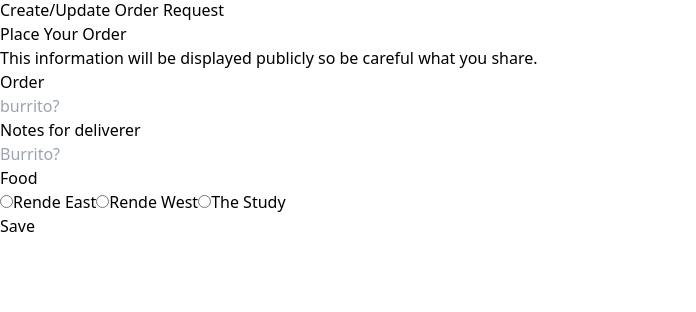
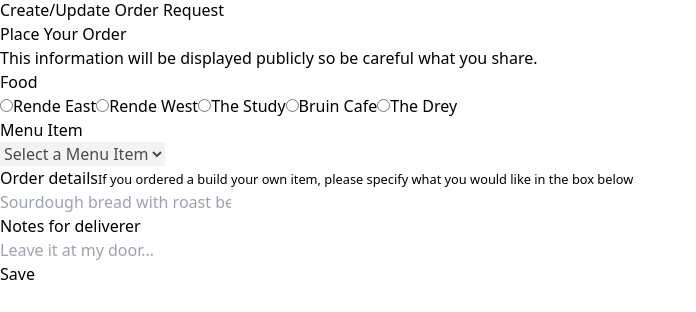
Before and after one commit to andxsu/CS_35L_24S, a React (Vite) app in the folder client/: page /create in a window 1280 px wide. Shown: the part 326-638 px from the top of the page, without its empty margins (0-696 px from the left). Built offline with nearby package versions, Linux system fonts and the light colour scheme.

Commit message:
Added UI updates to order screen

```diff
--- a/client/src/components/Record.jsx
+++ b/client/src/components/Record.jsx
@@ -4,17 +4,19 @@
 export default function Order() {
   const [form, setForm] = useState({
     dining_hall: "",
+    food_item: "",
     food_order: "",
     notes_for_deliverer: "",
   });
   const [isNew, setIsNew] = useState(true);
+  const [menuItems, setMenuItems] = useState([]);
   const params = useParams();
   const navigate = useNavigate();
 
   useEffect(() => {
     async function fetchData() {
       const id = params.id?.toString() || undefined;
-      if(!id) return;
+      if (!id) return;
       setIsNew(false);
       const response = await fetch(
         `http://localhost:5050/orders/${params.id.toString()}`
@@ -33,24 +35,32 @@
       setForm(order);
     }
     fetchData();
-    return;
   }, [params.id, navigate]);
 
-  // These methods will update the state properties.
+  useEffect(() => {
+    const diningHallsMenus = {
+      "Rendezvous East": ["California Sushi Bowl", "Build your own bowl"],
+      "Rendezvous West": ["Build your own burrito", "Build your own buritto bowl", "Chicken Quesadillas"],
+      "The Study": ["Build your own pizza", "Build your own sandwich", "Build your own salad", "Pretzel and sausage platter", "Swiss fondue frites", "Cream and fruits waffle", "Nutella Waffle", "Coffee"],
+      "The Drey": ["California Roll", "Cucumber avocado roll", "Berry Somoothie", "Roast Beef Sandwich", "BLT"],
+      "Bruin Cafe": ["BBQ Beef Brisket Sandwich", "Buffalo Sandwich", "Cheesesteak", "Chicken Caesar", "The Cuban"]
+    };
+
+    setMenuItems(diningHallsMenus[form.dining_hall] || []);
+  }, [form.dining_hall]);
+
   function updateForm(value) {
     return setForm((prev) => {
       return { ...prev, ...value };
     });
   }
 
-  // This function will handle the submission.
   async function onSubmit(e) {
     e.preventDefault();
     const person = { ...form };
     try {
       let response;
       if (isNew) {
-        // if we are adding a new order we will POST to /orders.
         response = await fetch("http://localhost:5050/orders", {
           method: "POST",
           headers: {
@@ -59,7 +69,6 @@
           body: JSON.stringify(person),
         });
       } else {
-        // if we are updating a order we will PATCH to /orders/:id.
         response = await fetch(`http://localhost:5050/orders/${params.id}`, {
           method: "PATCH",
           headers: {
@@ -75,73 +84,26 @@
     } catch (error) {
       console.error('A problem occurred with your fetch operation: ', error);
     } finally {
-      setForm({ dining_hall: "", food_order: "", notes_for_deliverer: ""});
+      setForm({ dining_hall: "", food_item: "", food_order: "", notes_for_deliverer: ""});
       navigate("/");
     }
   }
 
-  // This following section will display the form that takes the input from the user.
   return (
     <>
       <h3 className="text-lg font-semibold p-4">Create/Update Order Request</h3>
-      <form
-        onSubmit={onSubmit}
-        className="border rounded-lg overflow-hidden p-4"
-      >
+      <form onSubmit={onSubmit} className="border rounded-lg overflow-hidden p-4">
         <div className="grid grid-cols-1 gap-x-8 gap-y-10 border-b border-slate-900/10 pb-12 md:grid-cols-2">
           <div>
             <h2 className="text-base font-semibold leading-7 text-slate-900">
               Place Your Order
             </h2>
             <p className="mt-1 text-sm leading-6 text-slate-600">
-              This information will be displayed publicly so be careful what you
-              share.
+              This information will be displayed publicly so be careful what you share.
             </p>
           </div>
 
           <div className="grid max-w-2xl grid-cols-1 gap-x-6 gap-y-8 ">
-            <div className="sm:col-span-4">
-              <label
-                htmlFor="order"
-                className="block text-sm font-medium leading-6 text-slate-900"
-              >
-                Order
-              </label>
-              <div className="mt-2">
-                <div className="flex rounded-md shadow-sm ring-1 ring-inset ring-slate-300 focus-within:ring-2 focus-within:ring-inset focus-within:ring-indigo-600 sm:max-w-md">
-                  <input
-                    type="text"
-                    name="order"
-                    id="order"
-                    className="block flex-1 border-0 bg-transparent py-1.5 pl-1 text-slate-900 placeholder:text-slate-400 focus:ring-0 sm:text-sm sm:leading-6"
-                    placeholder="burrito?"
-                    value={form.food_order}
-                    onChange={(e) => updateForm({ food_order: e.target.value })}
-                  />
-                </div>
-              </div>
-            </div>
-            <div className="sm:col-span-4">
-              <label
-                htmlFor="notes"
-                className="block text-sm font-medium leading-6 text-slate-900"
-              >
-                Notes for deliverer
-              </label>
-              <div className="mt-2">
-                <div className="flex rounded-md shadow-sm ring-1 ring-inset ring-slate-300 focus-within:ring-2 focus-within:ring-inset focus-within:ring-indigo-600 sm:max-w-md">
-                  <input
-                    type="text"
-                    name="notes"
-                    id="notes"
-                    className="block flex-1 border-0 bg-transparent py-1.5 pl-1 text-slate-900 placeholder:text-slate-400 focus:ring-0 sm:text-sm sm:leading-6"
-                    placeholder="Burrito?"
-                    value={form.notes_for_deliverer}
-                    onChange={(e) => updateForm({ notes_for_deliverer: e.target.value })}
-                  />
-                </div>
-              </div>
-            </div>
             <div>
               <fieldset className="mt-4">
                 <legend className="sr-only">Food</legend>
@@ -151,7 +113,7 @@
                       id="dhallRendeEast"
                       name="diningHallOptions"
                       type="radio"
-                      value="RendeEast"
+                      value="Rendezvous East"
                       className="h-4 w-4 border-slate-300 text-slate-600 focus:ring-slate-600 cursor-pointer"
                       checked={form.dining_hall === "Rendezvous East"}
                       onChange={(e) => updateForm({ dining_hall: e.target.value })}
@@ -166,7 +128,7 @@
                       id="dhallRendeWest"
                       name="diningHallOptions"
                       type="radio"
-                      value="RendeWest"
+                      value="Rendezvous West"
                       className="h-4 w-4 border-slate-300 text-slate-600 focus:ring-slate-600 cursor-pointer"
                       checked={form.dining_hall === "Rendezvous West"}
                       onChange={(e) => updateForm({ dining_hall: e.target.value })}
@@ -181,7 +143,7 @@
                       id="dhallStudy"
                       name="diningHallOptions"
                       type="radio"
-                      value="TheStudy"
+                      value="The Study"
                       className="h-4 w-4 border-slate-300 text-slate-600 focus:ring-slate-600 cursor-pointer"
                       checked={form.dining_hall === "The Study"}
                       onChange={(e) => updateForm({ dining_hall: e.target.value })}
@@ -192,9 +154,103 @@
                     >
                       The Study
                     </label>
+                    <input
+                      id="dhallBcaf"
+                      name="diningHallOptions"
+                      type="radio"
+                      value="Bruin Cafe"
+                      className="h-4 w-4 border-slate-300 text-slate-600 focus:ring-slate-600 cursor-pointer"
+                      checked={form.dining_hall === "Bruin Cafe"}
+                      onChange={(e) => updateForm({ dining_hall: e.target.value })}
+                    />
+                    <label
+                      htmlFor="dhallBcaf"
+                      className="ml-3 block text-sm font-medium leading-6 text-slate-900 mr-4"
+                    >
+                      Bruin Cafe
+                    </label>
+                    <input
+                      id="dhallTheDrey"
+                      name="diningHallOptions"
+                      type="radio"
+                      value="The Drey"
+                      className="h-4 w-4 border-slate-300 text-slate-600 focus:ring-slate-600 cursor-pointer"
+                      checked={form.dining_hall === "The Drey"}
+                      onChange={(e) => updateForm({ dining_hall: e.target.value })}
+                    />
+                    <label
+                      htmlFor="dhallTheDrey"
+                      className="ml-3 block text-sm font-medium leading-6 text-slate-900 mr-4"
+                    >
+                      The Drey
+                    </label>
                   </div>
                 </div>
               </fieldset>
+            </div>
+            <div className="sm:col-span-4">
+              <label htmlFor="menuItem" className="block text-sm font-medium leading-6 text-slate-900">
+                Menu Item
+              </label>
+              <div className="mt-2">
+                <select
+                  id="menuItem"
+                  name="menuItem"
+                  className="block w-full mt-1 rounded-md border-slate-300 shadow-sm focus:border-indigo-500 focus:ring-indigo-500 sm:text-sm"
+                  value={form.food_item}
+                  onChange={(e) => updateForm({ food_item: e.target.value })}
+                  disabled={!form.dining_hall}
+                >
+                  <option value="">
+                    {form.food_item ? form.food_item : "Select a Menu Item"}
+                  </option>
+                  {menuItems.map((item, index) => (
+                    <option key={index} value={item}>
+                      {item}
+                    </option>
+                  ))}
+                </select>
+              </div>
+            </div>
+            <div className="sm:col-span-4">
+              <label htmlFor="order" className="block text-sm font-medium leading-6 text-slate-900">
+                Order details
+              </label>
+              <small htmlFor="order" className="block text-sm font-small leading-6 text-slate-900">
+                If you ordered a build your own item, please specify what you would like in the box below
+              </small>
+
+              <div className="mt-2">
+                <div className="flex rounded-md shadow-sm ring-1 ring-inset ring-slate-300 focus-within:ring-2 focus-within:ring-inset focus-within:ring-indigo-600 sm:max-w-md">
+                  <input
+                    type="text"
+                    name="order"
+                    id="order"
+                    className="block flex-1 border-0 bg-transparent py-1.5 pl-1 text-slate-900 placeholder:text-slate-400 focus:ring-0 sm:text-sm sm:leading-6"
+                    placeholder="Sourdough bread with roast beef, bacon, lettuce, tomato, and mayo"
+                    value={form.food_order}
+                    onChange={(e) => updateForm({ food_order: e.target.value })}
+                  />
+                </div>
+              </div>
+            </div>
+            <div className="sm:col-span-4">
+              <label htmlFor="notes" className="block text-sm font-medium leading-6 text-slate-900">
+                Notes for deliverer
+              </label>
+              <div className="mt-2">
+                <div className="flex rounded-md shadow-sm ring-1 ring-inset ring-slate-300 focus-within:ring-2 focus-within:ring-inset focus-within:ring-indigo-600 sm:max-w-md">
+                  <input
+                    type="text"
+                    name="notes"
+                    id="notes"
+                    className="block flex-1 border-0 bg-transparent py-1.5 pl-1 text-slate-900 placeholder:text-slate-400 focus:ring-0 sm:text-sm sm:leading-6"
+                    placeholder="Leave it at my door..."
+                    value={form.notes_for_deliverer}
+                    onChange={(e) => updateForm({ notes_for_deliverer: e.target.value })}
+                  />
+                </div>
+              </div>
             </div>
           </div>
         </div>
--- a/client/src/components/RecordList.jsx
+++ b/client/src/components/RecordList.jsx
@@ -6,6 +6,11 @@
     <td className="p-4 align-middle [&amp;:has([role=checkbox])]:pr-0">
       {props.record.dining_hall}
     </td>
+
+    <td className="p-4 align-middle [&amp;:has([role=checkbox])]:pr-0">
+      {props.record.food_item}
+    </td>
+
     <td className="p-4 align-middle [&amp;:has([role=checkbox])]:pr-0">
       {props.record.food_order}
     </td>
@@ -89,10 +94,13 @@
                   Dining Hall
                 </th>
                 <th className="h-12 px-4 text-left align-middle font-medium text-muted-foreground [&amp;:has([role=checkbox])]:pr-0">
+                  Menu Item
+                </th>
+                <th className="h-12 px-4 text-left align-middle font-medium text-muted-foreground [&amp;:has([role=checkbox])]:pr-0">
                   Order Details
                 </th>
                 <th className="h-12 px-4 text-left align-middle font-medium text-muted-foreground [&amp;:has([role=checkbox])]:pr-0">
-                  Notes for
+                  Notes for deliverer
                 </th>
                 <th className="h-12 px-4 text-left align-middle font-medium text-muted-foreground [&amp;:has([role=checkbox])]:pr-0">
                   Action
```
Also changed, not shown: 2 other files (tests, documents, lock files or other folders).
